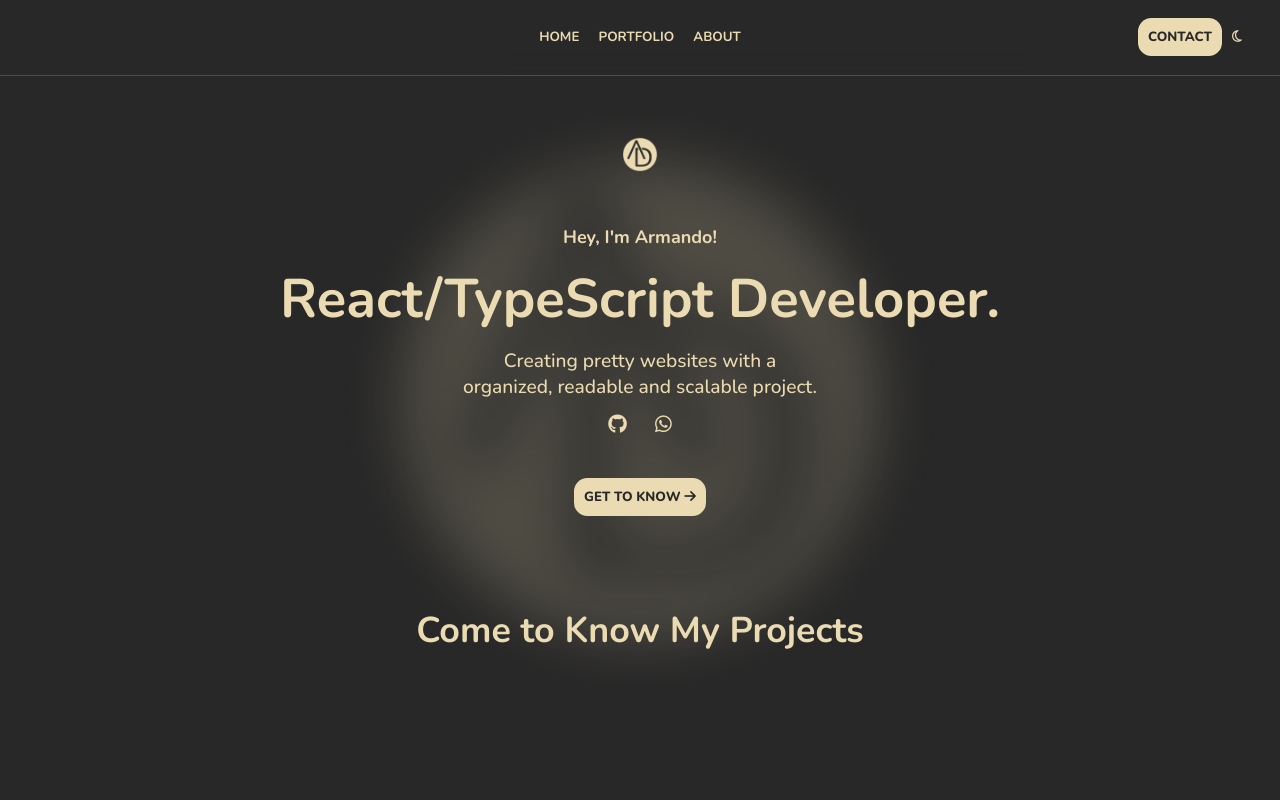
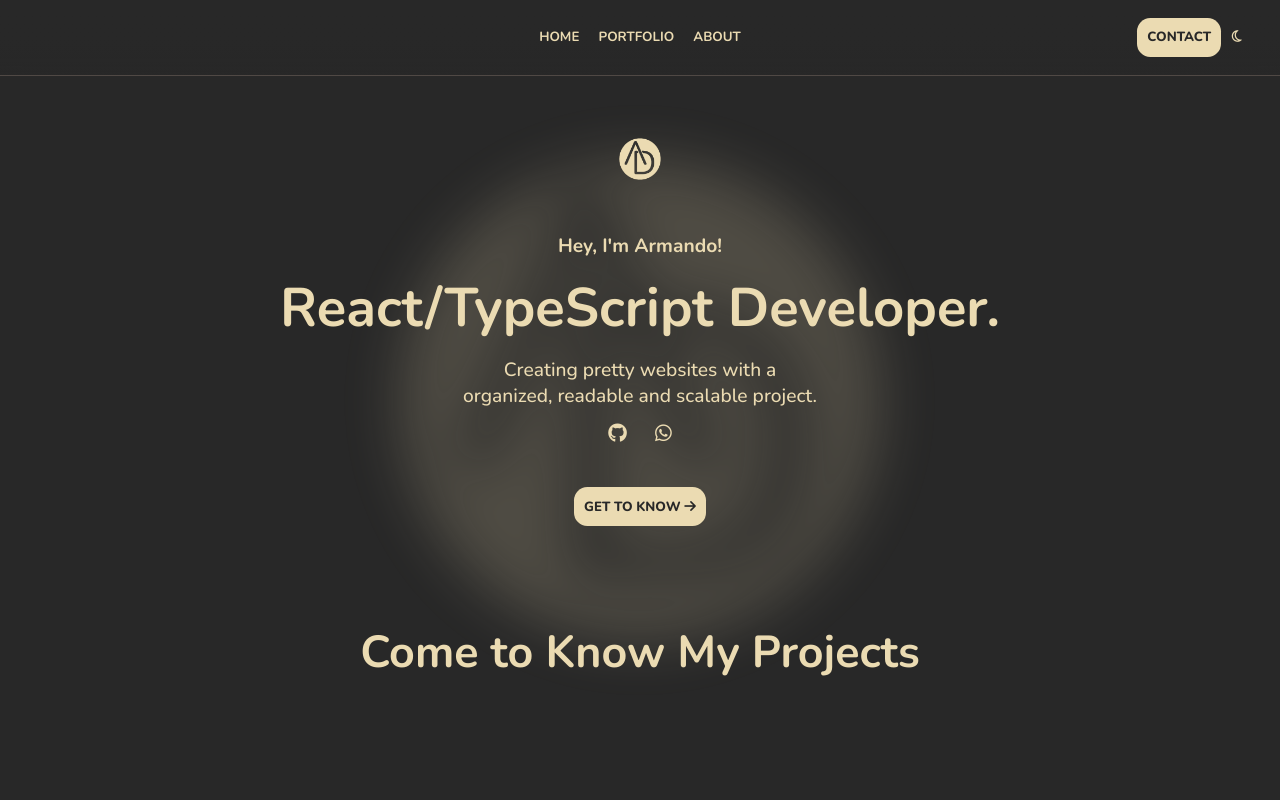
Before and after one commit to armandosilvadev/portfolio-website, a React (Vite) app: page / in a window 1280 px wide. Shown: the top 800 px of the page. Built offline with nearby package versions, Linux system fonts and the light colour scheme; some icons are missing.

Commit message:
fix sizes in bigger screens

```diff
--- a/src/assets/styles/variables.css
+++ b/src/assets/styles/variables.css
@@ -19,20 +19,21 @@
 
   /* width sizes */
   --paragraph-width-390: clamp(30rem, 28.5vw, 100rem);
-  --logo-img-width-38: clamp(2.8rem, 2.8vw, 4rem);
+  --logo-img-width-38: clamp(2.8rem, 3.5vw, 8rem);
   --width-400: clamp(10rem, 29.28vw, 60rem);
   --width-500: clamp(12.5rem, 36.6vw, 65rem);
   --width-30: clamp(1.6rem, 2.1961vw, 3.8rem);
 
   /* margin sizes */
   --margin-44: clamp(1.4rem, 3.6vw, 6rem);
-  --margin-64: clamp(2.8rem, 4.685vw, 6.8rem);
+  --margin-64: clamp(2.8rem, 5.2vw, 10rem);
   --margin-100: clamp(4rem, 7.32vw, 15rem);
 
   /* padding sizes */
   --padding-80: clamp(2rem, 5.856vw, 10rem);
   --padding-40: clamp(1.8rem, 2.928vw, 6rem);
   --padding-16: clamp(1.2rem, 1.1713vw, 3.6rem);
+  --padding-10: clamp(0.7rem, 0.8vw, 2.6rem);
 
   /* boxes styles */
   --border-radius-1: 1.4rem;
--- a/src/components/sections/Hero.module.css
+++ b/src/components/sections/Hero.module.css
@@ -27,7 +27,8 @@
 }
 
 .name {
-  font-size: 1.8rem;
+  font-size: var(--paragraph-font-20);
+  font-weight: 700;
 }
 
 .logoImgArea {
--- a/src/components/ui/Button/Button.module.css
+++ b/src/components/ui/Button/Button.module.css
@@ -8,7 +8,7 @@
   font-weight: 800;
   text-transform: uppercase;
   border-radius: var(--btn-font-size-14);
-  padding: 10px;
+  padding: var(--padding-10);
   cursor: pointer;
   background-color: var(--txt-color);
 }
```
